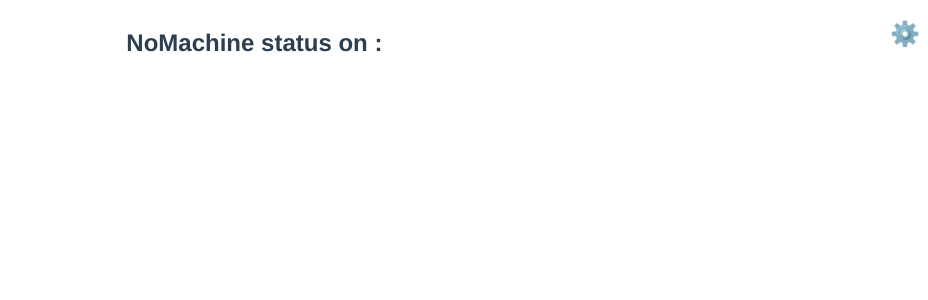
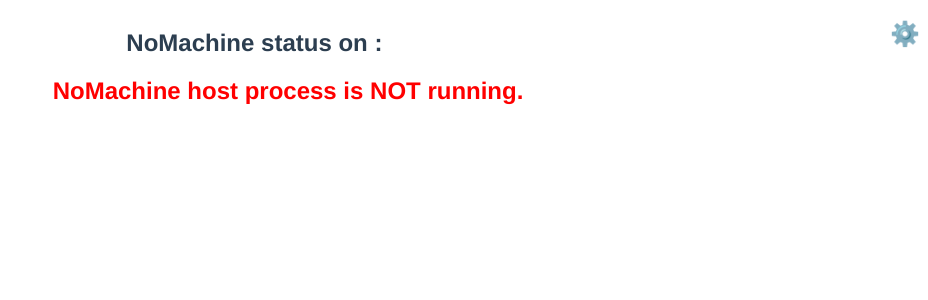
Before and after one commit to sidecut/is-nomachine-running, a Vue app: page / in a window 1280 px wide. Shown: the top 300 px of the page, without its empty margins (352-1280 px from the left). Built offline with nearby package versions, Linux system fonts and the light colour scheme; no server answers.

Commit message:
Add most of the state machine required to automatically attempt reconnection

```diff
--- a/src/components/Status.vue
+++ b/src/components/Status.vue
@@ -1,6 +1,6 @@
 <template>
   <div>
-    <h2 :class="{ error: !!!connection, header: true }">
+    <h2 :class="{ error: state != states_connected, header: true }">
       <div>&nbsp;</div>
       <div>
         NoMachine status on {{ hostName }}:
@@ -14,8 +14,8 @@
       </div>
       <div class="setup-gear" @click="settingsClick" tabindex="0">⚙️</div>
     </h2>
-    <div v-if="initialized">
-      <div v-if="!!connection" style="font-size: 150%">
+    <div v-if="state != states_waiting">
+      <div v-if="state == states_connected" style="font-size: 150%">
         <div v-if="isRunning" class="host-running">
           NoMachine host process is running.
         </div>
@@ -51,6 +51,11 @@ import { Component, Vue, Watch } from "vue-property-decorator";
 
 @Component
 export default class Status extends Vue {
+  readonly states_connecting = "CONNECTING";
+  readonly states_connected = "CONNECTED";
+  readonly states_waiting = "WAITING";
+
+  state = this.states_connecting;
   hostName = "";
   initialized = false;
   isRunning = false;
@@ -123,6 +128,7 @@ export default class Status extends Vue {
         this.connection.close();
       } finally {
         this.connection = undefined;
+        this.state = this.states_waiting;
         this.$forceUpdate();
       }
     }
@@ -133,6 +139,9 @@ export default class Status extends Vue {
   }
   setupSocket() {
     try {
+      this.state = this.states_connecting;
+      this.$forceUpdate();
+
       var socketUrl = new URL(window.location.toString());
       socketUrl.protocol = window.location.protocol == "https" ? "wss" : "ws";
       socketUrl.pathname = "/ws";
@@ -140,6 +149,7 @@ export default class Status extends Vue {
       console.log(`Connected to ${socketUrl.toString()}`);
       this.connection.onmessage = this.handleNewSocketMessage;
       this.connection.onclose = this.onCloseConnection;
+      this.state = this.states_connected;
     } finally {
       this.$forceUpdate();
     }
```
